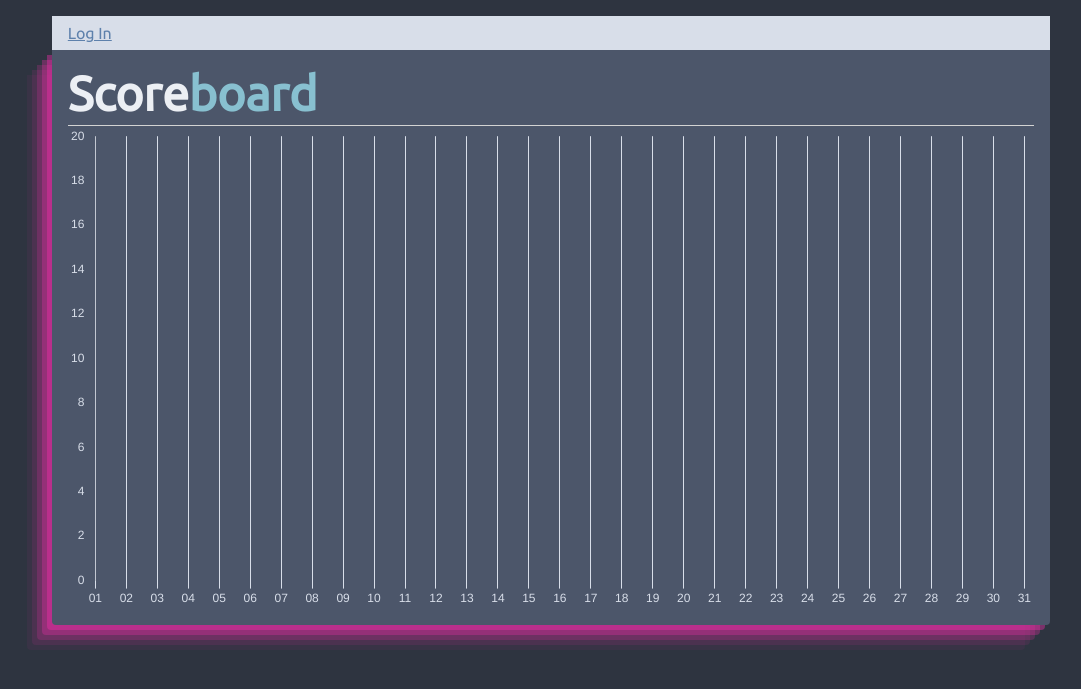
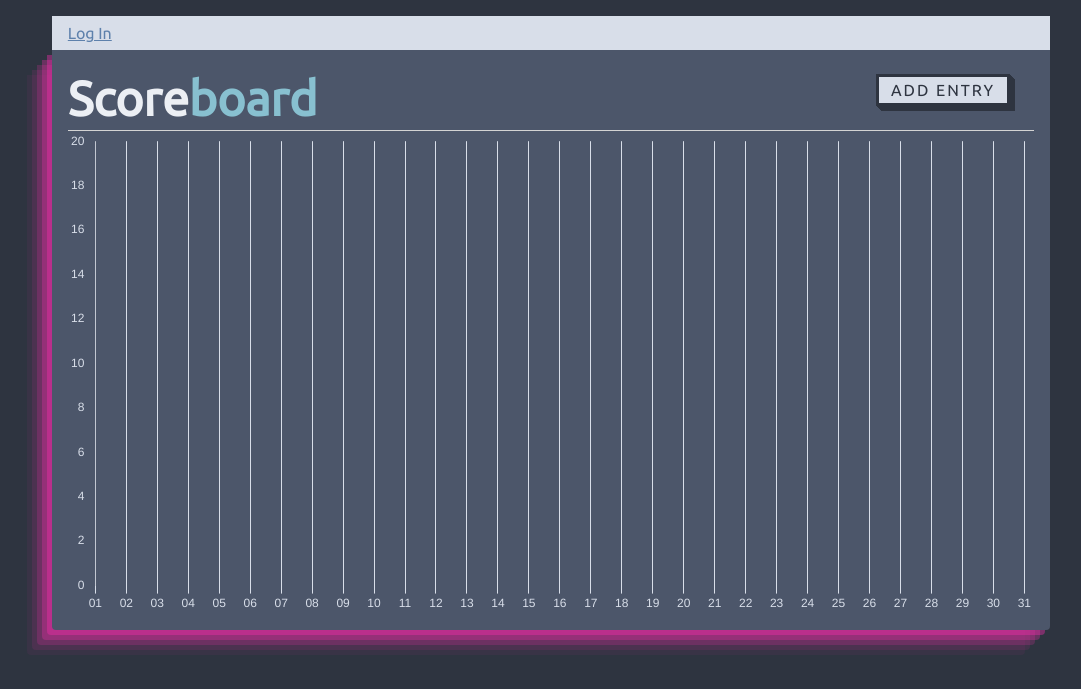
Before and after one commit to antonionduarte/friends-scoreboard, a Flask app: page /score in a window 1280 px wide. Shown: the top 689 px of the page, without its empty margins (89-1170 px from the left). Run offline with Flask 2, Linux system fonts and the light colour scheme; data that the repository does not hold is empty.

Commit message:
Added pretty button that makes everything go blury once cliked, all done for today :D

```diff
--- a/src/static/style.css
+++ b/src/static/style.css
@@ -15,6 +15,47 @@ h1, h2, h3, h4, h5, h6 {
   font-family: 'Ubuntu', sans-serif;
   font-size: 3rem;
   margin: 1rem 0;
+}
+
+#add-entry-button {
+  margin: 1.5rem;
+}
+
+.container#blur.active {
+  filter: blur(4px);
+  pointer-events: none;
+  user-select: none;
+}
+
+/* CSS */
+.button-54 {
+  font-family: "Ubuntu", sans-serif;
+  font-size: 16px;
+  letter-spacing: 2px;
+  text-decoration: none;
+  text-transform: uppercase;
+  color: #2E3440;
+  background-color: #D8DEE9;
+  cursor: pointer;
+  border: 3px solid;
+  padding: 0.25em 0.5em;
+  box-shadow: 1px 1px 0px 0px, 2px 2px 0px 0px, 3px 3px 0px 0px, 4px 4px 0px 0px, 5px 5px 0px 0px;
+  position: relative;
+  user-select: none;
+  -webkit-user-select: none;
+  touch-action: manipulation;
+}
+
+.button-54:active {
+  box-shadow: 0px 0px 0px 0px;
+  top: 5px;
+  left: 5px;
+}
+
+@media (min-width: 768px) {
+  .button-54 {
+    padding: 0.25em 0.75em;
+  }
 }
 
 nav > h1 {
--- a/src/templates/base.html
+++ b/src/templates/base.html
@@ -4,6 +4,8 @@
 <link rel="preconnect" href="https://fonts.googleapis.com">
 <link rel="preconnect" href="https://fonts.gstatic.com" crossorigin>
 <link href="https://fonts.googleapis.com/css2?family=Ubuntu&display=swap" rel="stylesheet">
+
+<div class="container" id="blur">
   <nav>
     <ul>
       {% if g.user %}
@@ -28,3 +30,10 @@
     {% endfor %}
     {% block content %}{% endblock %}
   </section>
+</div>
+<script type="text/javascript">
+  function toggle() {
+      var blur = document.getElementById('blur')
+      blur.classList.toggle('active')
+  }
+</script>
--- a/src/templates/scoreboard.html
+++ b/src/templates/scoreboard.html
@@ -2,6 +2,7 @@
 
 {% block header %}
   <h1>{% block title %}{% endblock %}<span id="score-text">Score</span><span id="board-text">board</span></h1>
+  <button id="add-entry-button" class="button-54" type="button" onclick="toggle()">Add Entry</button>
 {% endblock %}
 {% block content %}
   <div>
```
Lines whose indentation alone changed are shown as unchanged.
